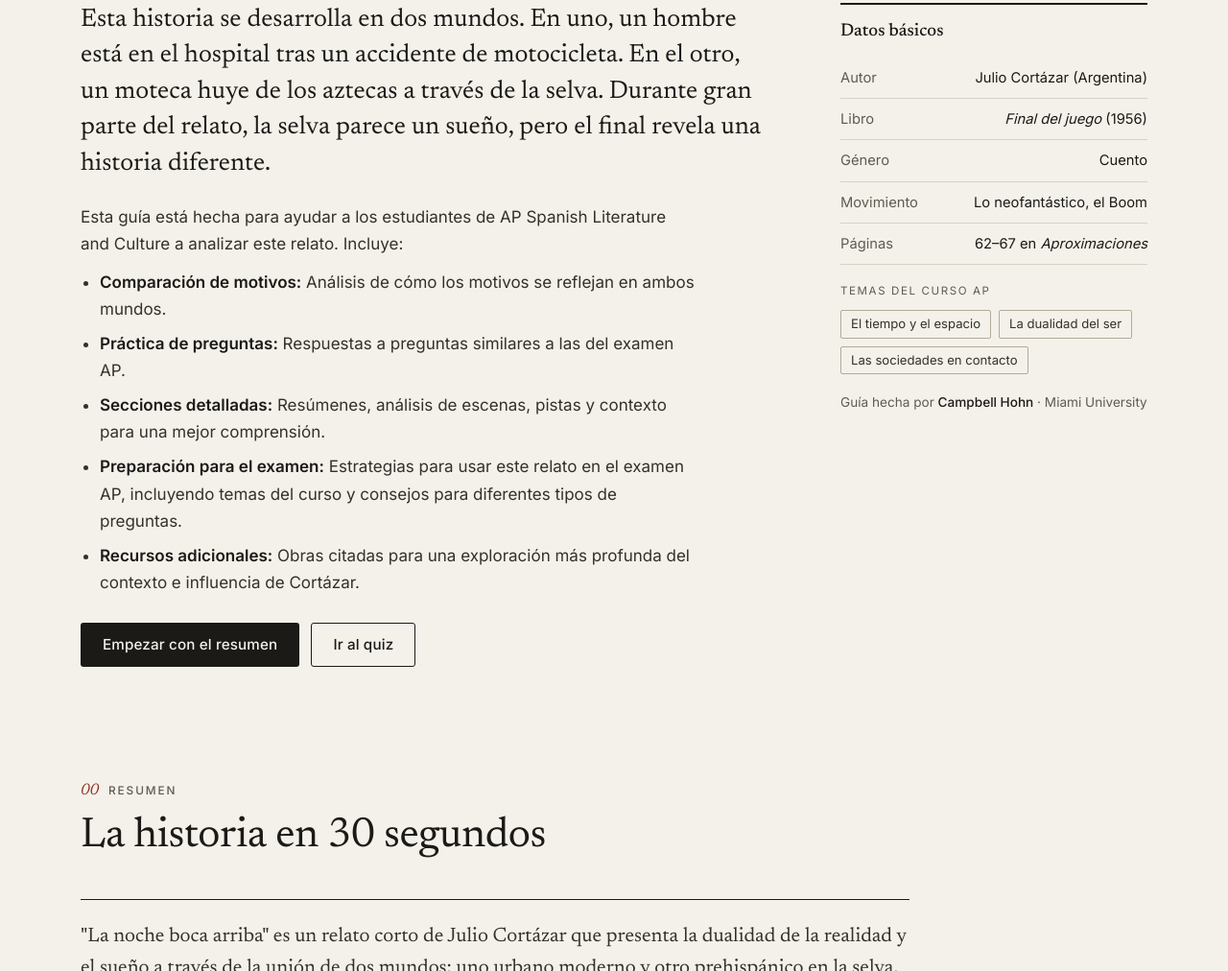
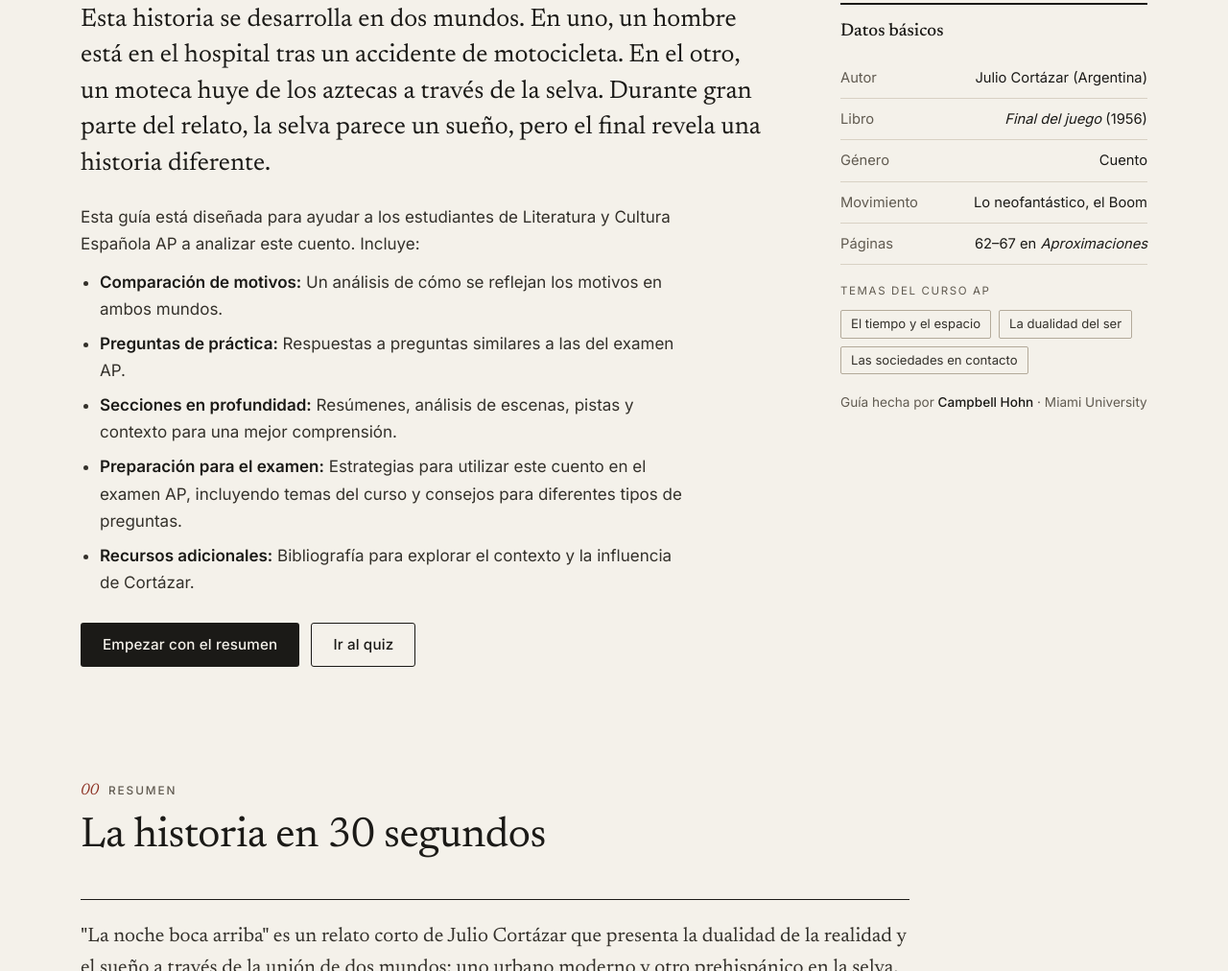
Before and after one commit to cmhohn05/Projecto-Final, a plain HTML site: page index.html in a window 1280 px wide. Shown: the part 788-1800 px from the top of the page at 96% size. Drawn offline with Linux system fonts and the light colour scheme.

Commit message:
Update study-guide intro text
Co-Authored-By: Claude Opus 5.5 <noreply@anthropic.com>
Claude-Session: https://claude.ai/code/session_01FPLsEYkPyo3HrL5ZQjHwUa

```diff
--- a/index.html
+++ b/index.html
@@ -74,13 +74,13 @@
   <div class="intro__main">
     <p class="intro__lede">Esta historia se desarrolla en dos mundos. En uno, un hombre está en el hospital tras un accidente de motocicleta. En el otro, un moteca huye de los aztecas a través de la selva. Durante gran parte del relato, la selva parece un sueño, pero el final revela una historia diferente.</p>
     <div class="intro__body">
-      <p>Esta guía está hecha para ayudar a los estudiantes de AP Spanish Literature and Culture a analizar este relato. Incluye:</p>
+      <p>Esta guía está diseñada para ayudar a los estudiantes de Literatura y Cultura Española AP a analizar este cuento. Incluye:</p>
       <ul class="intro__list">
-        <li><b>Comparación de motivos:</b> Análisis de cómo los motivos se reflejan en ambos mundos.</li>
-        <li><b>Práctica de preguntas:</b> Respuestas a preguntas similares a las del examen AP.</li>
-        <li><b>Secciones detalladas:</b> Resúmenes, análisis de escenas, pistas y contexto para una mejor comprensión.</li>
-        <li><b>Preparación para el examen:</b> Estrategias para usar este relato en el examen AP, incluyendo temas del curso y consejos para diferentes tipos de preguntas.</li>
-        <li><b>Recursos adicionales:</b> Obras citadas para una exploración más profunda del contexto e influencia de Cortázar.</li>
+        <li><b>Comparación de motivos:</b> Un análisis de cómo se reflejan los motivos en ambos mundos.</li>
+        <li><b>Preguntas de práctica:</b> Respuestas a preguntas similares a las del examen AP.</li>
+        <li><b>Secciones en profundidad:</b> Resúmenes, análisis de escenas, pistas y contexto para una mejor comprensión.</li>
+        <li><b>Preparación para el examen:</b> Estrategias para utilizar este cuento en el examen AP, incluyendo temas del curso y consejos para diferentes tipos de preguntas.</li>
+        <li><b>Recursos adicionales:</b> Bibliografía para explorar el contexto y la influencia de Cortázar.</li>
       </ul>
     </div>
     <div class="intro__actions">
```
